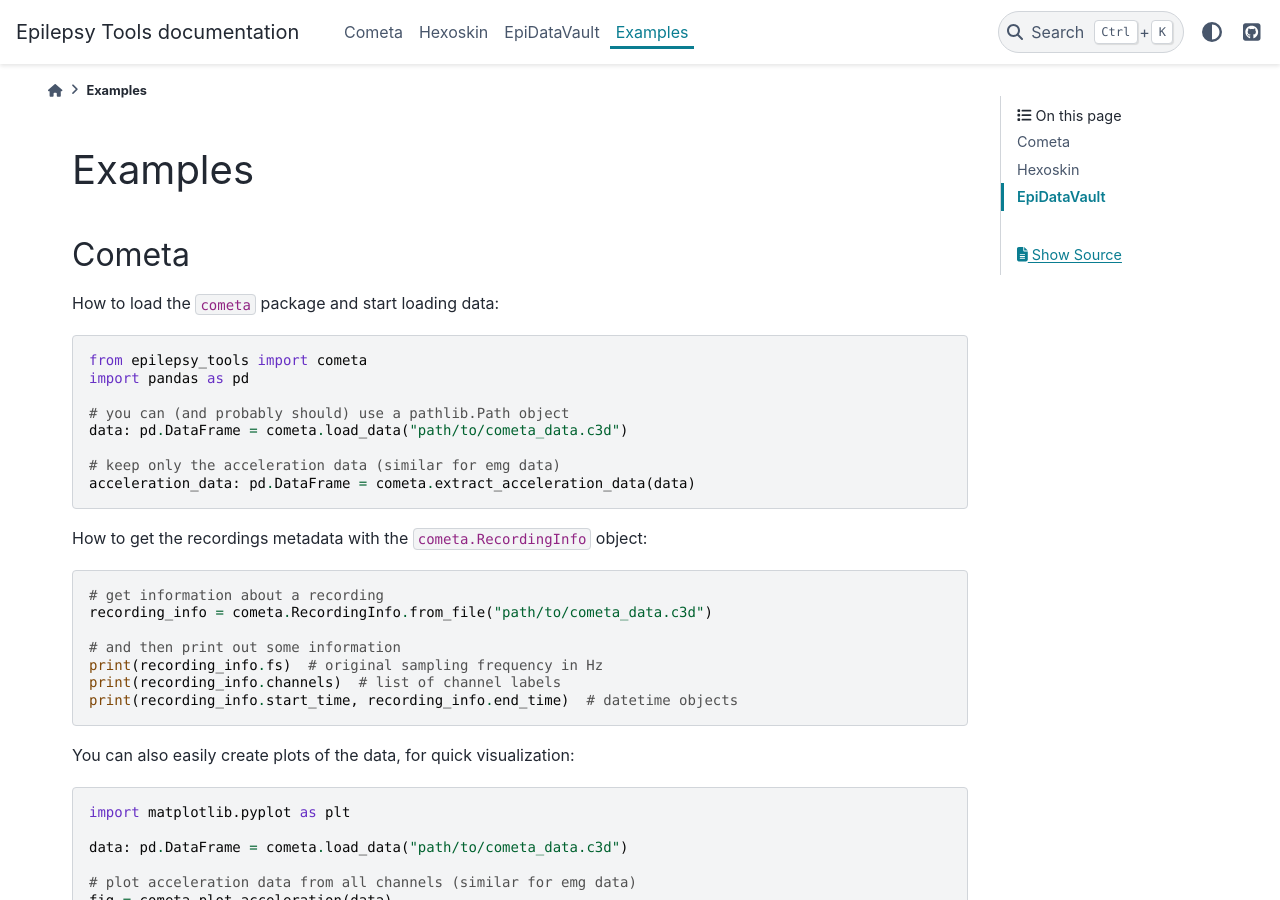
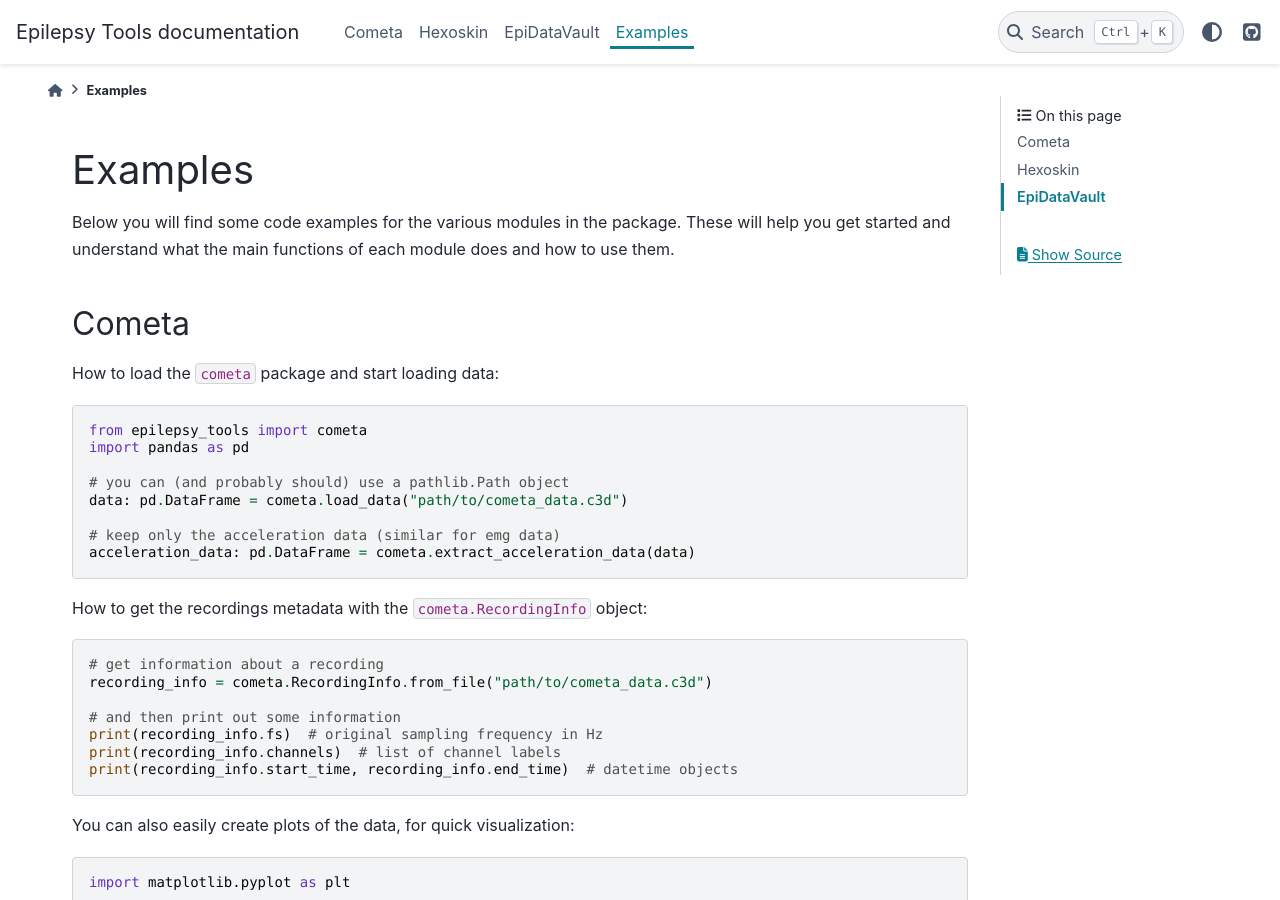
Before and after one commit to CRCHUM-Epilepsy-Group/epilepsy_tools, a Sphinx documentation site: the page built from docs/examples.rst, in a window 1280 px wide and 900 px high. Built offline with Sphinx 7.4.7 and the PyData theme 0.15.4, drawn with Linux system fonts in a browser that asks for light colours.

Commit message:
Add links to examples in modules page

```diff
--- a/docs/cometa.rst
+++ b/docs/cometa.rst
@@ -7,3 +7,9 @@
 
 .. automodule:: epilepsy_tools.cometa
     :members:
+
+
+Examples
+--------
+
+See examples in :ref:`Cometa Examples<Cometa Examples>`.
--- a/docs/epidatavault.rst
+++ b/docs/epidatavault.rst
@@ -3,3 +3,8 @@
 
 .. automodule:: epilepsy_tools.epidatavault
     :members:
+
+Examples
+--------
+
+See examples in :ref:`EpiDataVault Examples<EpiDataVault Examples>`.
--- a/docs/examples.rst
+++ b/docs/examples.rst
@@ -1,5 +1,10 @@
 Examples
 ========
+
+Below you will find some code examples for the various modules in the package.
+These will help you get started and understand what the main functions of each module does and how to use them.
+
+.. _Cometa Examples:
 
 Cometa
 ------
@@ -42,6 +47,8 @@
     fig = cometa.plot_acceleration(data)
     plt.show()  # or fig.savefig("figure_name.png") if you want to save
 
+.. _Hexoskin Examples:
+
 Hexoskin
 --------
 
@@ -81,6 +88,8 @@
     for signal in recording_info.signals:
         # print information on the SignalHeader objects
         print(signal.label, signal.sample_rate)
+
+.. _EpiDataVault Examples:
 
 EpiDataVault
 ------------
--- a/docs/hexoskin.rst
+++ b/docs/hexoskin.rst
@@ -3,3 +3,8 @@
 
 .. automodule:: epilepsy_tools.hexoskin
     :members:
+
+Examples
+--------
+
+See examples in :ref:`Hexoskin Examples<Hexoskin Examples>`.
```
